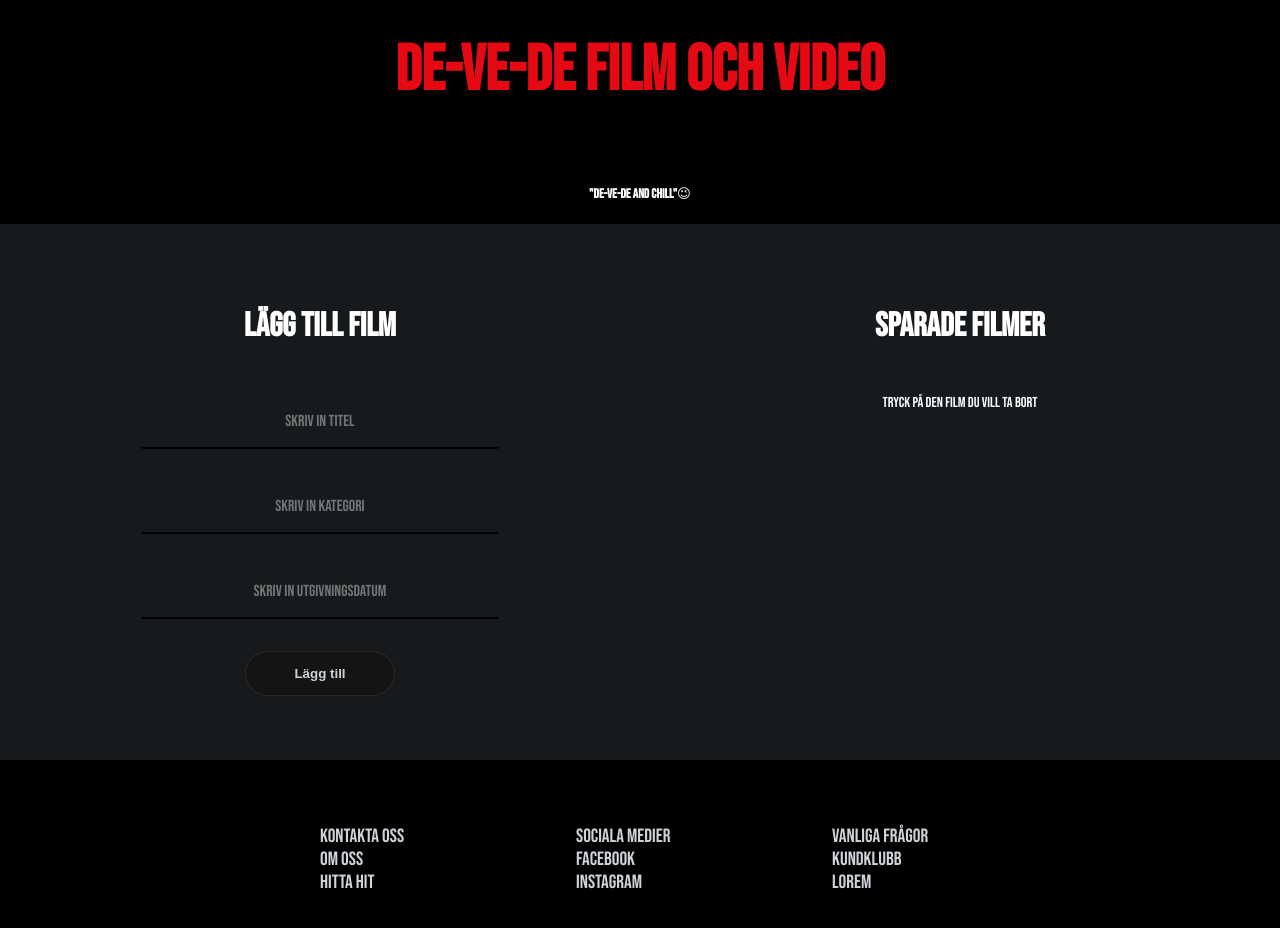
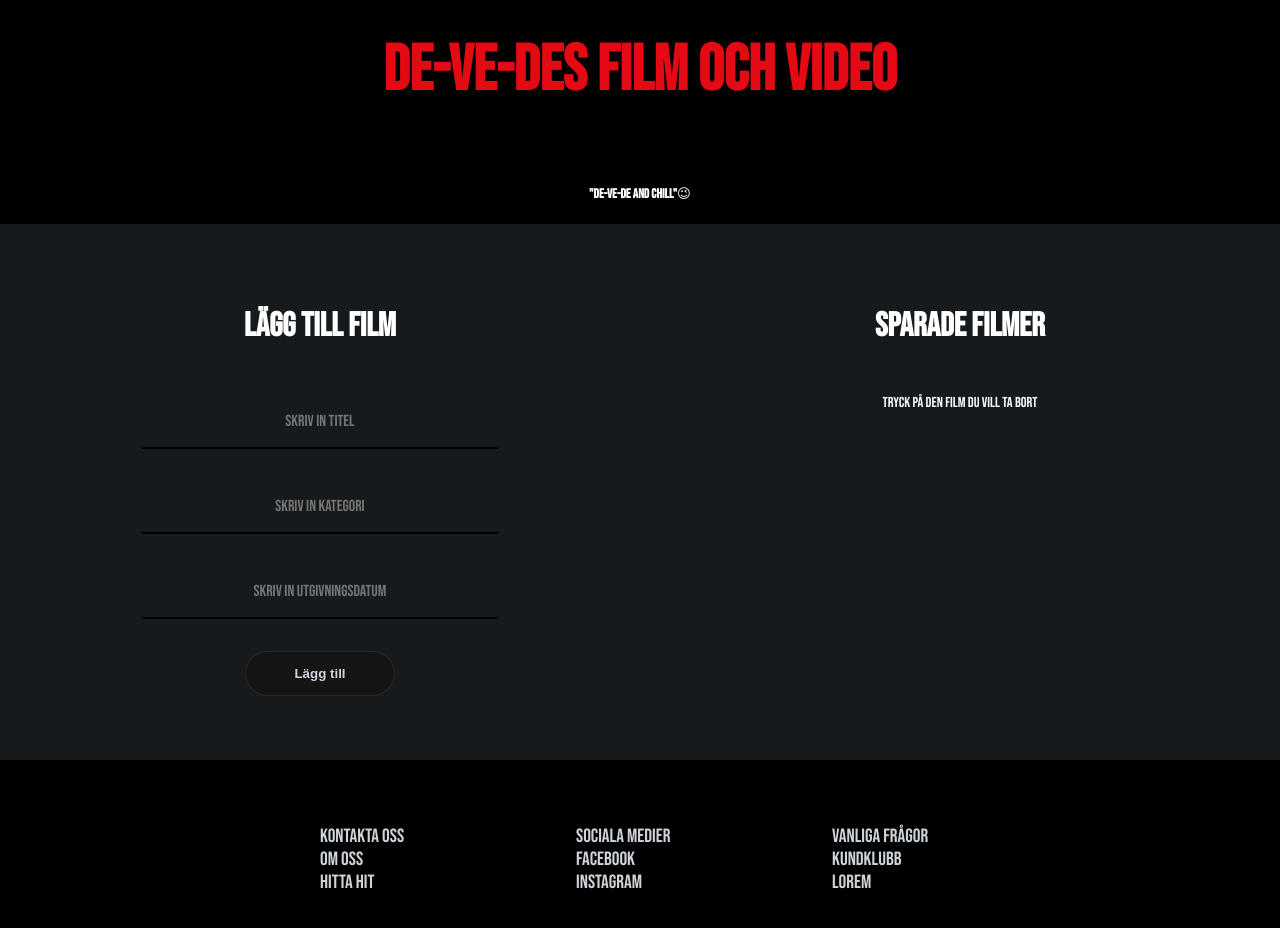
Before and after one commit to AntonSjostrand99/DE-VE-DE, a plain HTML site: page public/index.html in a window 1280 px wide. Drawn offline with Linux system fonts and the light colour scheme; no server answers.

Commit message:
second commit

```diff
--- a/public/index.html
+++ b/public/index.html
@@ -13,7 +13,7 @@
 <body>
 
     <header>
-        <h1 class="heading">DE-VE-DE Film och Video</h1>
+        <h1 class="heading">DE-VE-DEs Film och Video</h1>
         <h5>"DE-VE-DE and chill"&#128521;</h5>
     </header>
 
```
